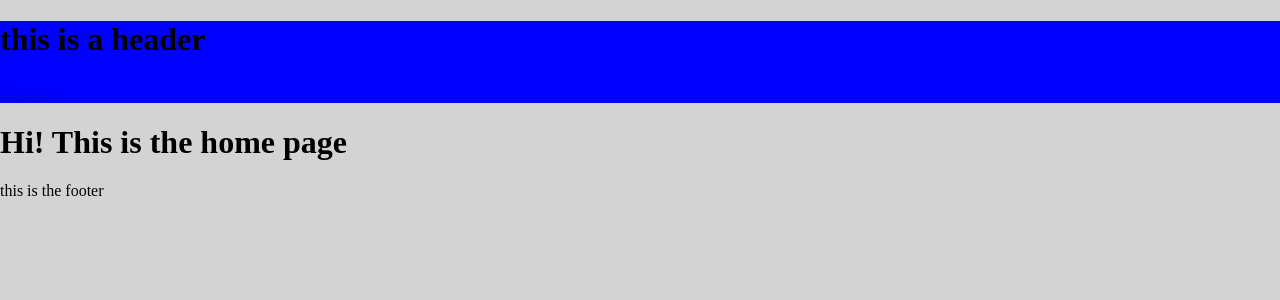
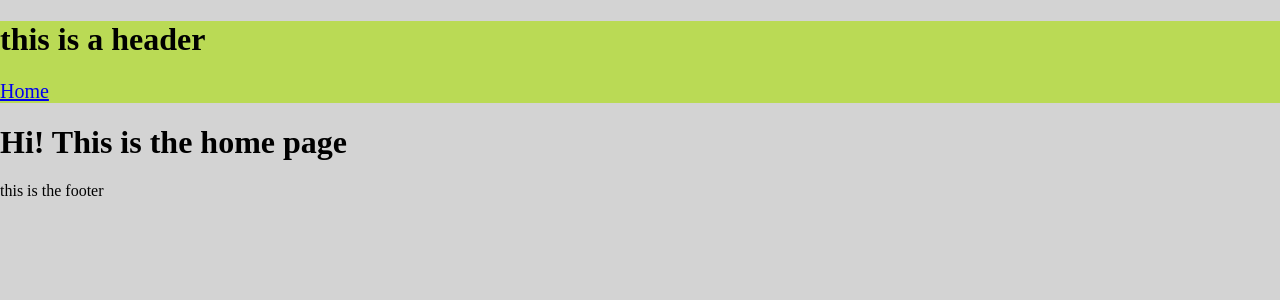
Before and after one commit to CurtisMac/Squidlee, a Next.js app: page / in a window 1280 px wide. Shown: the top 300 px of the page. Built offline with nearby package versions, Linux system fonts and the light colour scheme.

Commit message:
finished layout boilerplate

```diff
--- a/components/layout/Header.js
+++ b/components/layout/Header.js
@@ -5,7 +5,7 @@ import styled from "styled-components";
 import Nav from "./_headerNav";
 
 const StyledHeader = styled.header`
-  background-color: blue;
+  background-color: ${props => props.theme.fg};
 `;
 
 const Header = () => {
--- a/components/styles/Themes.js
+++ b/components/styles/Themes.js
@@ -1,6 +1,6 @@
-const theme = {
+const MainTheme = {
   bg: "lightGrey",
   fg: "#BADA55"
 };
 
-export default theme;
+export { MainTheme };
--- a/pages/_app.js
+++ b/pages/_app.js
@@ -3,7 +3,7 @@ import { ThemeProvider } from "styled-components";
 
 import Layout from "../components/layout/Layout";
 import GlobalStyle from "../components/styles/GlobalStyle";
-import MainTheme from "../components/styles/Themes";
+import { MainTheme } from "../components/styles/Themes";
 
 class MyApp extends App {
   render() {
```
